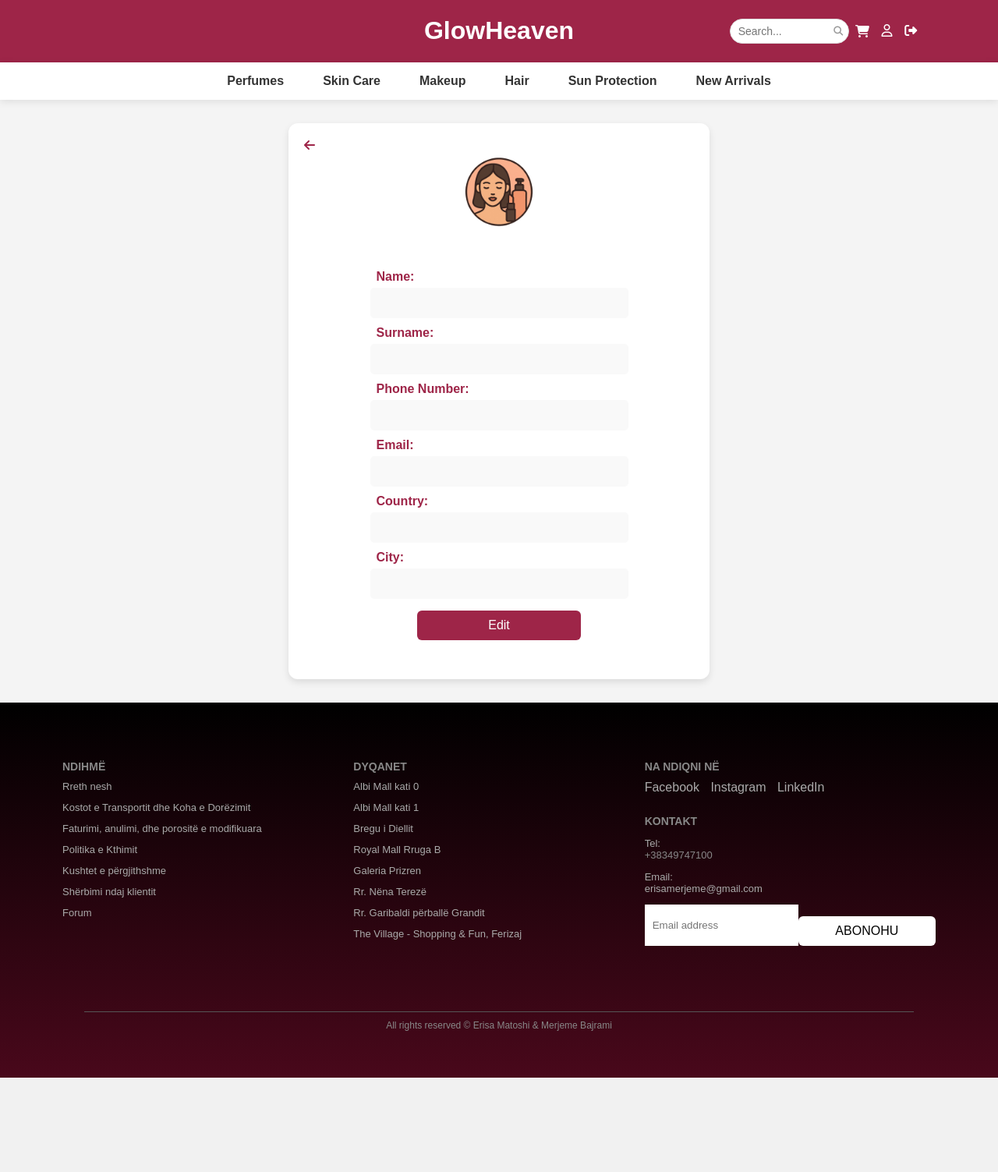
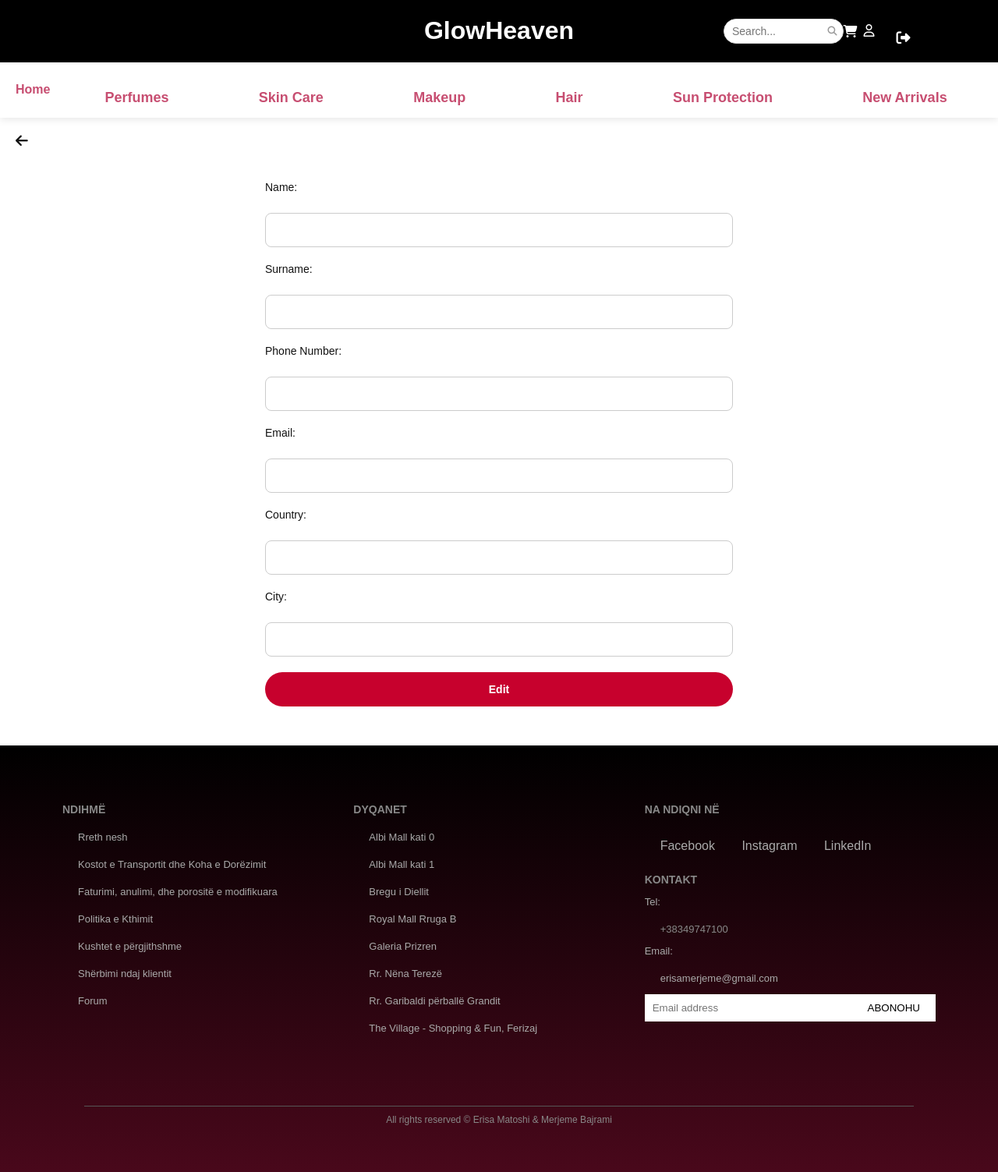
Before and after one commit to erisa1111/E-commerce, a PHP site: page /profile.php in a window 1280 px wide. Shown: the whole page at 78% size. Before the commit the page ends 1382 px from the top, so only its background shows below. Run offline with PHP 8.4, Linux system fonts and the light colour scheme; the visitor is signed in with stand-in values (Sample User, id 1); data that the repository does not hold is empty.

Commit message:
pak do sene ne dizajn edhe profilin

```diff
--- a/css/profile.css
+++ b/css/profile.css
@@ -1,133 +1,74 @@
-/* Center the profile card */
 body {
-    font-family: Arial, sans-serif;
-    background-color: #f4f4f4;
-    width: 100vw;
-
-
-
+    font-family: 'Poppins', sans-serif;
+    background-color: #fff;
+    margin: 0;
+    padding: 0;
+    color: #111;
 }
 
-/* Profile card */
-.profile-card {
-    background: #ffffff;
-    padding: 20px;
-    width: 500px;
-    border-radius: 12px;
-    box-shadow: 0px 4px 10px rgba(0, 0, 0, 0.1);
-    margin: 0 auto;
-    margin-top: 30px;
-    margin-bottom: 30px;
-
-
-
-
-}
-form{
-    display: flex;
-    width: 70%;
-    flex-direction: column;
-    align-items: center;
-
-    margin: 0 auto;
+h2 {
+    text-align: center;
+    font-weight: 500;
+    font-size: 24px;
+    margin-top: 40px;
+    margin-bottom: 40px;
 }
 
-/* Heading */
-.profile-card h2 {
-    margin-bottom: 20px;
-    width: 100%;
-    color: #333;
-    text-align: center;
+form {
+    max-width: 600px;
+    margin: 0 auto;
+    display: flex;
+    flex-direction: column;
+    gap: 20px;
+    padding: 0 20px;
 }
 
-/* Form fields */
-.profile-card label {
-    width: 90%;
-    display: block;
-    font-weight: bold;
-    margin-top: 10px;
+label {
+    font-size: 14px;
+    margin-bottom: 5px;
     text-align: left;
-    color: #9e2548;
 }
 
 .profile-input {
-    width: 90%;
-    font-size: 20px;
-    padding: 8px;
-    margin-top: 5px;
-    border: none;
-
-
-    border-radius: 5px;
-
-    background: #f9f9f9;
-    cursor: not-allowed;
+    padding: 12px;
+    font-size: 16px;
+    border: 1px solid #ccc;
+    border-radius: 8px;
+    width: 100%;
+    box-sizing: border-box;
+    background-color: #fff;
 }
 
-.profile-input:focus {
-    background: #fff;
-    cursor: text;
+button[type="button"],
+button[type="submit"] {
+    padding: 14px;
+    font-size: 14px;
+    font-weight: 600;
+    border: none;
+    border-radius: 50px;
+    cursor: pointer;
+    background-color: #c7012d;
+    color: white;
+    transition: background-color 0.3s ease;
 }
 
-/* Buttons */
-button {
-    width: 60%;
-    padding: 10px;
-    margin-top: 15px;
-    border: none;
-    border-radius: 6px;
-    text-align: center;
-    align-self: center;
-    font-size: 16px;
-    cursor: pointer;
-}
-
-#edit-btn {
-    background-color: #9e2548;
-    color: white;
-}
-
-#edit-btn:hover {
-    background-color: #b84968;
+button[type="button"]:hover,
+button[type="submit"]:hover {
+    background-color: #a90026;
 }
 
 #save-btn {
-    background-color: #28a745;
-    color: white;
     display: none;
 }
 
-#save-btn:hover {
-    background-color: #218838;
+.bottom-space {
+    height: 30px;
 }
 
-/* Back to Home Link */
-.back-link {
+a {
+    text-decoration: none;
+    color: #111;
+    font-size: 18px;
     display: block;
-    margin-top: 15px;
-    text-decoration: none;
-    color: #5f7083;
-    background-color: #5f7083;
+    margin: 20px auto 0 20px;
 }
-.fa-arrow-left {
-    color: #9e2548;
-}
-.fa-arrow-left:hover {
-    text-decoration: underline;
-    color: #b84968;
-}
-.bottom-space{
-    width: 100%;
-    height: 30px;
-}
-img{
-    width: 100px;
-    text-align: center;
-}
-.info{
-    width: 30%;
-    margin: 0 auto;
-    display: flex;
-    flex-direction: column;
-    align-items: center;
-}
--- a/home.php
+++ b/home.php
@@ -43,9 +43,8 @@ $user = $stmt->fetch(PDO::FETCH_ASSOC);
     </div>
 
 
-    <?php if ($user): ?>
-       <div class="welcome-user">Welcome back, <?= htmlspecialchars($user['name']) ?>! 🌟</div>
-    <?php endif; ?>
+
+
 
     <!-- Welcome Image Section -->
     <div class="welcome-image-container">
--- a/navbar/navbar.css
+++ b/navbar/navbar.css
@@ -7,7 +7,8 @@ body {
     width: 100%;
     color: white;
 
-   background-color: #9e2548;
+   /*background-color: #9e2548;*/
+   background-color: black;
 }
 .left-nav{
     width: 20%;
@@ -73,10 +74,11 @@ body {
 .nav-item {
     position: relative;
     padding: 10px 15px;
-    cursor: pointer;
     font-weight: 600;
-    color: #333;
+    color:#c74e71;
     transition: all 0.3s ease;
+    text-decoration: none;
+    display: inline-block;
 }
 
 .nav-item:hover {
--- a/navbar/navbar.php
+++ b/navbar/navbar.php
@@ -125,8 +125,11 @@ echo "</pre>";
 
     <div class="down-bar">
     <div class="nav-items">
+    <div class="nav-item" onclick="window.location.href='home.php'" style="cursor: pointer;">
+  Home
+</div>
 
-      <div class="nav-item">
+      <a class="nav-item" href="products_by_category.php?category=Perfumes">
   Perfumes
   <div class="dropdown">
     <div class="dropdown-item">Eau de Parfum</div>
@@ -140,9 +143,9 @@ echo "</pre>";
     <div class="dropdown-item">Rollerballs</div>
     <div class="dropdown-item">Solid Perfumes</div>
   </div>
-      </div>
+</a>
 
-      <div class="nav-item">
+<a class="nav-item" href="products_by_category.php?category=Skin%20Care">
   Skin Care
   <div class="dropdown">
     <div class="dropdown-item">Cleansers</div>
@@ -156,9 +159,9 @@ echo "</pre>";
     <div class="dropdown-item">Anti-Aging</div>
     <div class="dropdown-item">Brightening</div>
   </div>
-      </div>
+</a>
 
-      <div class="nav-item">
+<a class="nav-item" href="products_by_category.php?category=Makeup">
   Makeup
   <div class="dropdown">
     <div class="dropdown-item">Foundations</div>
@@ -172,9 +175,9 @@ echo "</pre>";
     <div class="dropdown-item">Eyeliners</div>
     <div class="dropdown-item">Brows</div>
   </div>
-      </div>
+</a>
 
-      <div class="nav-item">
+<a class="nav-item" href="products_by_category.php?category=Hair">
   Hair
   <div class="dropdown">
     <div class="dropdown-item">Shampoos</div>
@@ -188,9 +191,9 @@ echo "</pre>";
     <div class="dropdown-item">Curl Enhancers</div>
     <div class="dropdown-item">Hair Sprays</div>
   </div>
-      </div>
+</a>
 
-      <div class="nav-item">
+<a class="nav-item" href="products_by_category.php?category=Sun%20Protection">
   Sun Protection
   <div class="dropdown">
     <div class="dropdown-item">Face SPF</div>
@@ -204,9 +207,9 @@ echo "</pre>";
     <div class="dropdown-item">Kids & Baby SPF</div>
     <div class="dropdown-item">SPF Lip Balm</div>
   </div>
-      </div>
+</a>
 
-      <div class="nav-item">
+<a class="nav-item" href="products_by_category.php?category=New%20Arrivals">
   New Arrivals
   <div class="dropdown">
     <div class="dropdown-item">New in Skincare</div>
@@ -220,7 +223,7 @@ echo "</pre>";
     <div class="dropdown-item">Restocked</div>
     <div class="dropdown-item">Staff Picks</div>
   </div>
-      </div>
+</a>
 
     </div>
   </div>
--- a/profile.php
+++ b/profile.php
@@ -59,7 +59,7 @@ if ($_SERVER['REQUEST_METHOD'] === 'POST' && isset($_POST['update_profile'])) {
 <div class="profile-card">
   <a href="home.php"><i class="fa-solid fa-arrow-left"></i></a>
   <div class="info">
-  <img src="/img/profile_picture.png" alt="">
+
 
 <h2><?php echo htmlspecialchars($user['name']) . ' ' . htmlspecialchars($user['surname']); ?></h2>
   </div>
--- a/signup.php
+++ b/signup.php
@@ -29,7 +29,7 @@ if ($_SERVER['REQUEST_METHOD'] === 'POST') {
 
         // Debugging: Check if insertion was successful
         if ($stmt->rowCount() > 0) {
-            header("Location: home.html"); // Redirect on success
+            header("Location: home.php"); // Redirect on success
             exit();
         } else {
             die("Error: Data was not inserted.");
```
Also changed, not shown: css/category_products.css (+41 -4 lines), product_details.php (+9 -5 lines), products_by_category.php (+10 -3 lines). Lines whose indentation alone changed are shown as unchanged.
